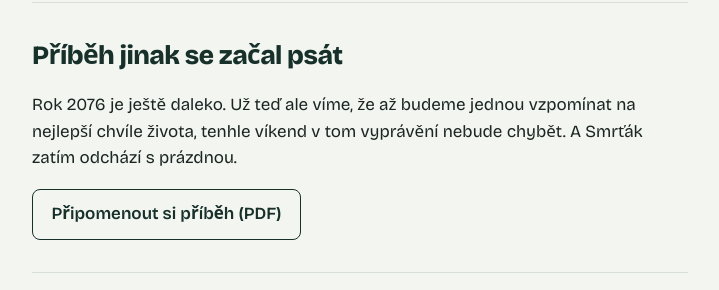
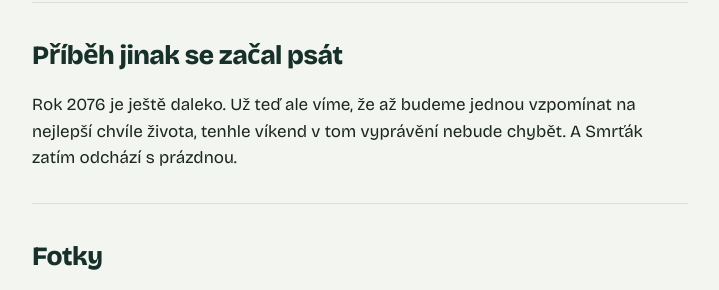
Before and after one commit to ctyrikrat50/ctyrikrat50.github.io, a plain HTML site: page index.html in a window 1280 px wide. Shown: the part 1189-1479 px from the top of the page, without its empty margins (280-999 px from the left). Drawn offline with nearby package versions, Linux system fonts and the light colour scheme.

Commit message:
Bez odkazu na příběh

```diff
--- a/index.html
+++ b/index.html
@@ -93,7 +93,6 @@ footer p+p{margin-top:.5rem;font-size:.85rem}
 <section id="pribeh" class="story">
   <h2>Příběh jinak se začal psát</h2>
   <p>Rok 2076 je ještě daleko. Už teď ale víme, že až budeme jednou vzpomínat na nejlepší chvíle života, tenhle víkend v tom vyprávění nebude chybět. A Smrťák zatím odchází s prázdnou.</p>
-  <div class="btns"><a class="btn alt" href="pribeh.pdf" target="_blank" rel="noopener">Připomenout si příběh (PDF)</a></div>
 </section>
 
 <section id="fotky">
```
